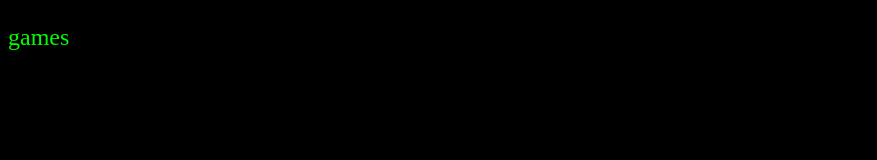
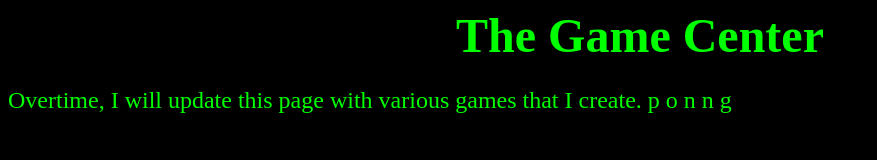
Before and after one commit to BrotatoBoi2point0/brotatoboi.github.io, a plain HTML site: page games.html in a window 1280 px wide. Shown: the whole page, without its empty margins (0-877 px from the left). Drawn offline with Linux system fonts and the light colour scheme.

Commit message:
Updated games.html
Updated the pages text.

```diff
--- a/games.html
+++ b/games.html
@@ -7,8 +7,11 @@
         <link rel="stylesheet" href="./style.css"/>
     </head>
     <body>
+		<h1>The Game Center</h1>
         <p>
-            games
+			Overtime, I will update this page with various games that I create.
+
+				p o n n g
         </p>
     </body>
 </html>
```
